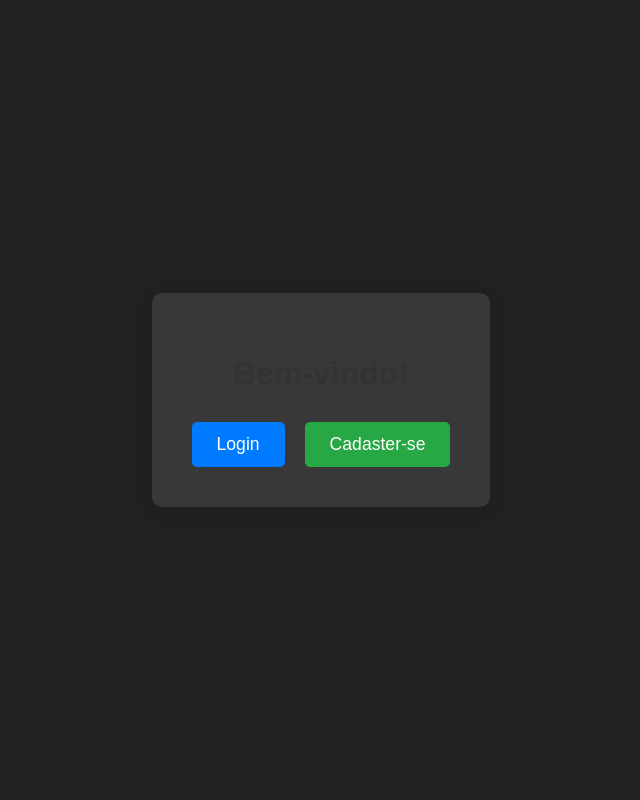
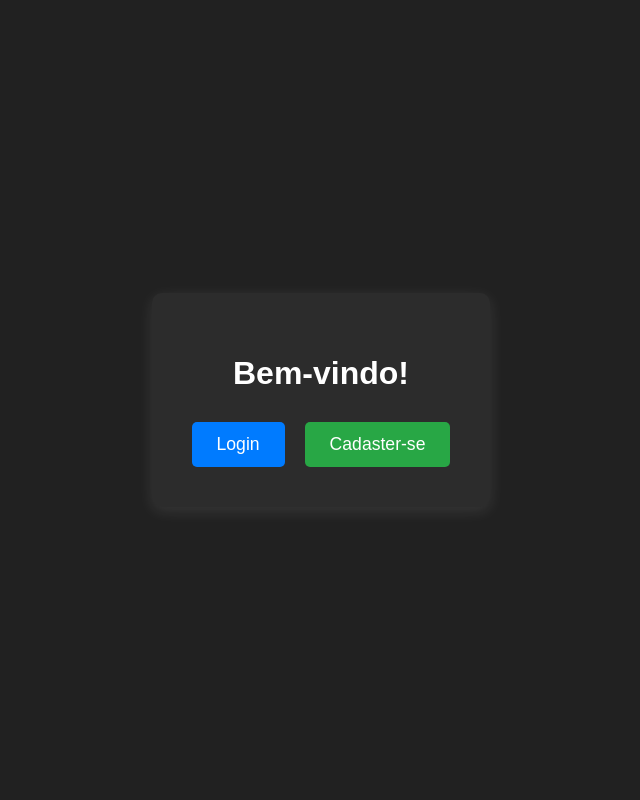
Before and after one commit to Guzitos/Delivery_Pizza, a FastAPI app: page / in a window 1280 px wide. Shown: the whole page, without its empty margins (319-959 px from the left). Run offline with FastAPI, Linux system fonts and the light colour scheme.

Commit message:
alteração no home.html

```diff
--- a/styles/home.css
+++ b/styles/home.css
@@ -7,17 +7,17 @@ body {
     margin: 0;
     background-color: #212121;
     flex-direction: column;
-            color: #ffffff;
+
         }
         .container {
-            background-color: rgba(255, 255, 255, 0.1);
+            background-color: #2c2c2c;
             padding: 40px;
             border-radius: 10px;
-            box-shadow: 0 4px 15px rgba(0, 0, 0, 0.1);
+            box-shadow: 0 4px 15px rgba(255, 255, 255, 0.1);
             text-align: center;
         }
         h1 {
-            color: #333;
+            color: #ffffff;
             margin-bottom: 30px;
         }
         .button-group {
@@ -32,7 +32,7 @@ body {
             border-radius: 5px;
             cursor: pointer;
             text-decoration: none;
-            color: white;
+            color: #ffffff;
             transition: background-color 0.3s ease;
             display: inline-block;
         }
--- a/templates/login.html
+++ b/templates/login.html
@@ -5,6 +5,7 @@
     <meta name="viewport" content="width=device-width, initial-scale=1.0">
     <title>Delivery Pizza</title>
     <link rel="stylesheet" href="/styles/login.css">
+    <script src="../javascript/signin.js"></script>
 </head>
 <body>
     <div class="login-container">
@@ -26,6 +27,5 @@
             <button type="button" id="backToHomeButton">Voltar para a Página Inicial</button>
         </div>
     </div>
-    <script src="/js/login.js"></script>
 </body>
 </html>
```
Also changed, not shown: banco.db. Lines whose indentation alone changed are shown as unchanged.
